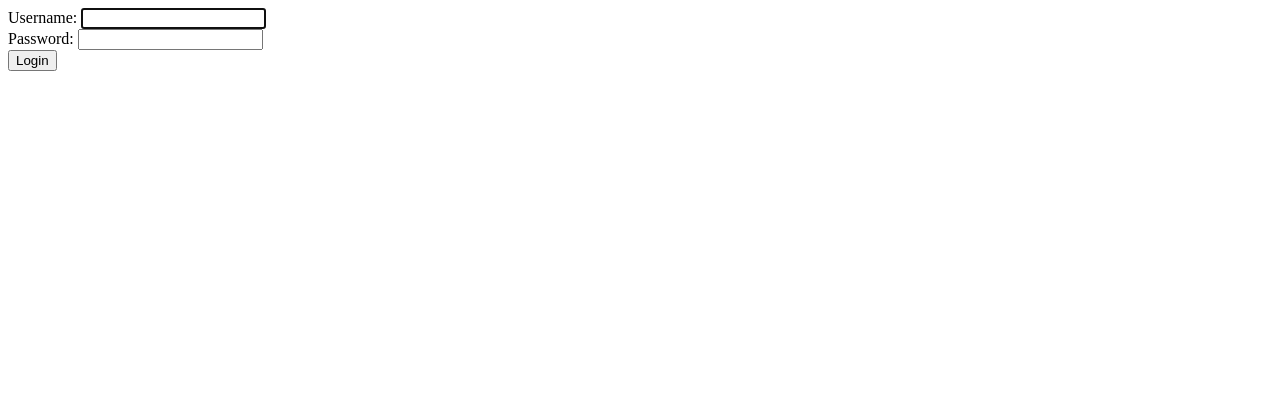
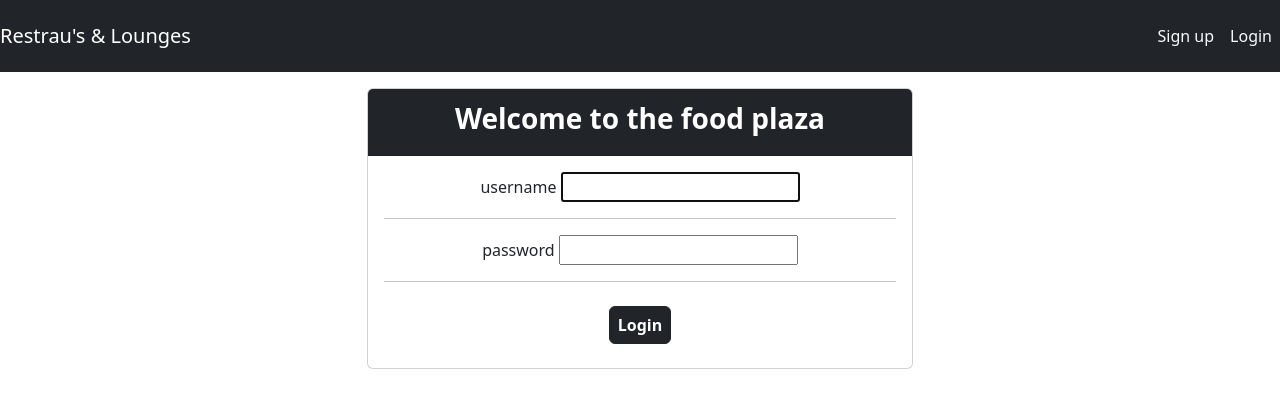
Before and after one commit to Aaryankamboj/Food_application_django, a Django app: page /login/ in a window 1280 px wide. Shown: the top 408 px of the page. Run offline with Django 5.2, Linux system fonts and the light colour scheme.

Commit message:
styling done for the basic pages like login, signup, addItem

```diff
--- a/food/templates/food/base.html
+++ b/food/templates/food/base.html
@@ -12,8 +12,8 @@
 </head>
 <body>
 
-<nav class="navbar navbar-light bg-light mx-2">
-        <a href="#" class="navbar-brand">Food Adda</a>
+<nav class="navbar navbar-dark bg-dark text-light py-3">
+        <a href="{% url 'food:index' %}" class="navbar-brand">Restrau's & Lounges</a>
 
         <div class="navbar">
             <!-- If user is loggedin then show him logout option -->
--- a/users/templates/users/login.html
+++ b/users/templates/users/login.html
@@ -1,5 +1,35 @@
-<form action="" method="post">
-    {% csrf_token %}
-    {{form}}
-    <button type="submit">Login</button>
-</form>
+{% extends "food/base.html" %}
+<style>
+    #login{
+        font-size: 30px !important;
+    }
+</style>
+{%block body%}
+    <div class="container my-3">
+        <div class="row">
+
+            <div class="col-md-6 offset-md-3">
+                <div class="card">
+                    <div class="card-header bg-dark">
+                        <div class="card-title text-white fs-3 text-center fw-bold" id="login">Welcome to the food plaza  </div>
+                    </div>
+                    <div class="card-body text-center">
+                        <form method="post">
+                            {% csrf_token%}
+                            <!-- To access individual fields from Form -->
+                            {%for field in form %}
+                                <div class="form-group fs-s2  ">
+                                    {{field.name}}
+                                    {{field}}
+                                    <hr>
+                                </div>
+                            {%endfor%}
+                            <button type="submit" class="btn btn-dark bg-dark text-white my-2 px-2 fw-bold text-center">Login</button>
+                        </form>
+                    </div>
+                </div>
+
+            </div>
+        </div>
+    </div>
+{%endblock%}
```
Also changed, not shown: food/templates/food/form_succ.html (+30 -6 lines), users/templates/users/base.html (added, +29 -0 lines), users/templates/users/register.html (+28 -1 lines), db.sqlite3.
